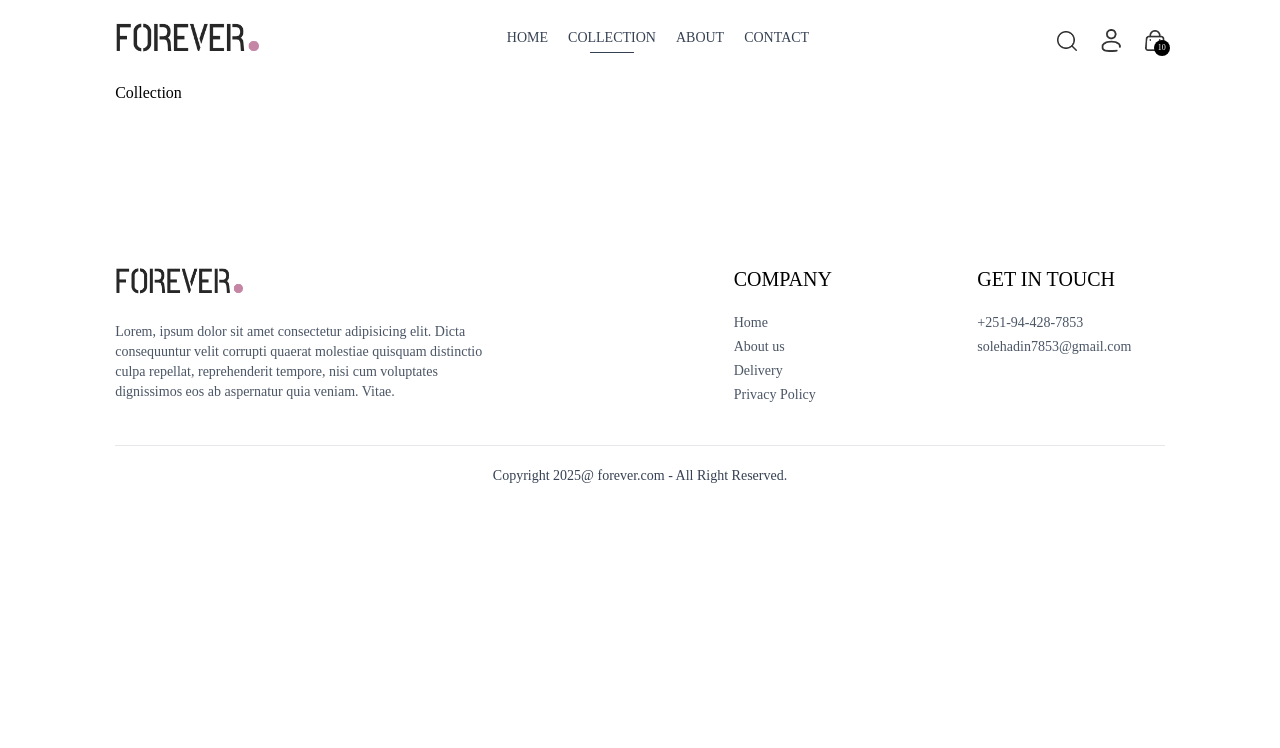
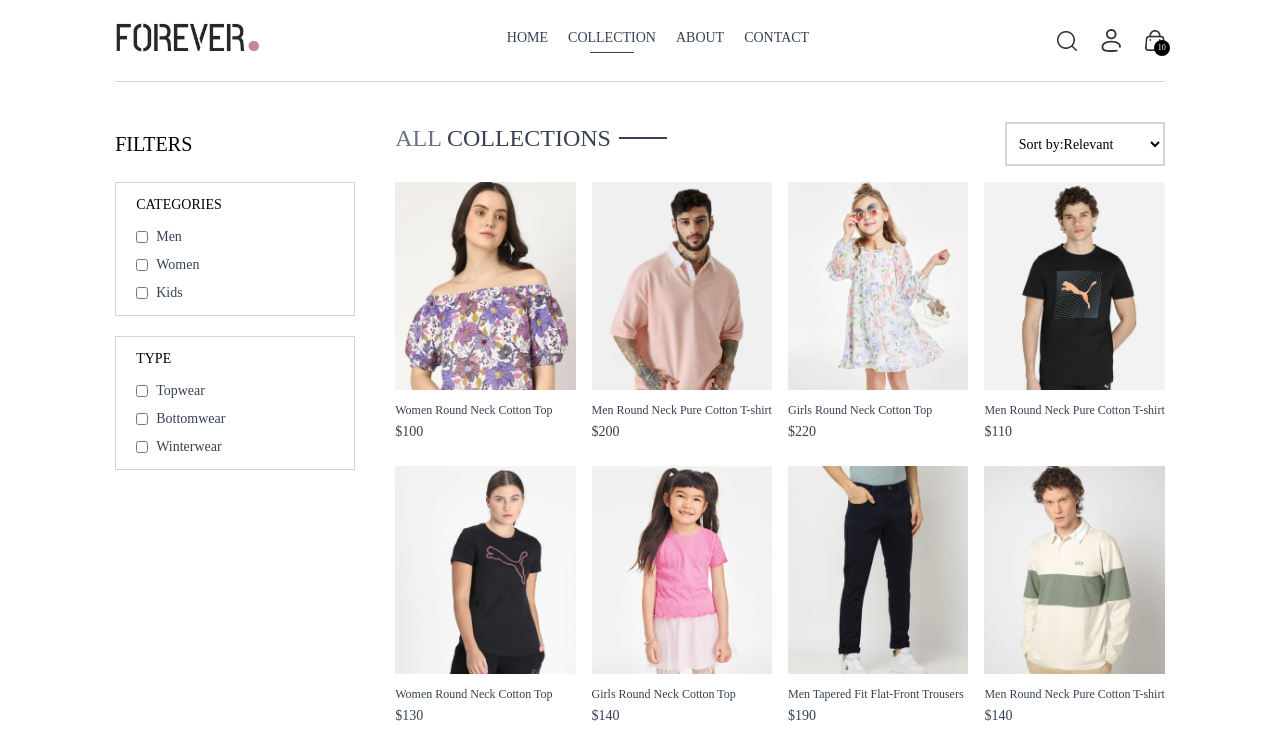
Before and after one commit to sele853/ecommerce, a React (Vite) app in the folder frontend/: page /collection in a window 1280 px wide. Shown: the top 748 px of the page. Built offline with nearby package versions, Linux system fonts and the light colour scheme.

Commit message:
Added advanced filter method for products

```diff
--- a/frontend/src/pages/Collection.jsx
+++ b/frontend/src/pages/Collection.jsx
@@ -1,7 +1,144 @@
-import React from "react";
+import React, { useContext, useEffect, useState } from "react";
+import { ShopContext } from "../context/ShopContext";
+import { assets } from "../assets/assets";
+import { Title } from "../components/Title";
+import ProductItem from "../components/ProductItem";
 
 function Collection() {
-  return <div>Collection</div>;
+
+  const {products} = useContext(ShopContext);
+  const [showFilter,setShowFilter] = useState(true);
+  const [filterProducts,setFilterProducts] = useState([]);
+  const [category,setCategory] = useState([]);
+  const [subCategory,setSubCategory] = useState([]);
+  const [sortType,setSortType] = useState('relevant');
+
+  const toggleCategory = (e) => {
+
+    if(category.includes(e.target.value))
+    {
+      setCategory(prev => prev.filter(item => item !== e.target.value))
+    }
+    else
+    {
+      setCategory(prev => [...prev,e.target.value])
+    }
+
+  }
+
+  const toggleSubcategory = (e) => {
+    if(subCategory.includes(e.target.value))
+    {
+      setSubCategory(prev => prev.filter(item => item !== e.target.value))
+    }
+    else
+    {
+      setSubCategory(prev => [...prev,e.target.value])
+    }
+  }
+
+  const applyFilter = () => {
+    let productsCopy = products.slice();
+
+    if(category.length > 0)
+    {
+      productsCopy = productsCopy.filter(item => category.includes(item.category));
+    }
+   if(subCategory.length > 0 )
+   {
+    productsCopy = productsCopy.filter(item => subCategory.includes(item.subCategory));
+   }
+    setFilterProducts(productsCopy);
+  }
+
+  const sortProducts = () => {
+    let fpcopy = filterProducts.slice();
+
+    switch(sortType)
+    {
+      case 'low-high':
+        setFilterProducts(fpcopy.sort((a,b)=>a.price - b.price));
+        break;
+      case 'high-low':
+        setFilterProducts(fpcopy.sort((a,b)=>b.price - a.price));
+        break;
+
+      default:
+        applyFilter();
+        break;
+    }
+  }
+
+  useEffect(()=>{
+    sortProducts();
+  },[sortType])
+
+  useEffect(()=>{
+    applyFilter();
+  },[category,subCategory])
+
+  return <div className="flex flex-col sm:flex-row gap-1 sm:gap-10 pt-10 border-t border-gray-300">
+    <div className="min-w-60">
+      <p onClick={()=>setShowFilter(!showFilter)} className="my-2 text-xl flex items-center gap-2 cursor-pointer">FILTERS
+        <img className={`h-3 sm:hidden ${showFilter ? 'rotate-90' : '' }`} src={assets.dropdown_icon} alt="" />
+      </p>
+      <div className={`border border-gray-300 pl-5 py-3 mt-6 ${showFilter ? '':'hidden'}`}>
+        <p className="text-sm mb-3 font-medium">CATEGORIES</p>
+        <div className="flex flex-col gap-2 text-sm font-light text-gray-700">
+           <p className="flex gap-2">
+               <input className="w-3" type="checkbox" value={"Men"} onChange={toggleCategory}/>Men
+           </p>
+           <p className="flex gap-2">
+               <input className="w-3" type="checkbox" value={"Women"} onChange={toggleCategory}/>Women
+           </p>
+           <p className="flex gap-2">
+               <input className="w-3" type="checkbox" value={"Kids"} onChange={toggleCategory}/>Kids
+           </p>
+        </div>
+
+      </div>
+
+      <div className={`border border-gray-300 pl-5 py-3 my-5 ${showFilter ? '':'hidden'}`}>
+        <p className="text-sm mb-3 font-medium">TYPE</p>
+        <div className="flex flex-col gap-2 text-sm font-light text-gray-700">
+           <p className="flex gap-2">
+               <input className="w-3" type="checkbox" value={"Topwear"} onChange={toggleSubcategory}/>Topwear
+           </p>
+           <p className="flex gap-2">
+               <input className="w-3" type="checkbox" value={"Bottomwear"} onChange={toggleSubcategory}/>Bottomwear
+           </p>
+           <p className="flex gap-2">
+               <input className="w-3" type="checkbox" value={"Winterwear"} onChange={toggleSubcategory}/>Winterwear
+           </p>
+        </div>
+
+      </div>
+    </div>
+
+    <div className="flex-1">
+      <div className="flex justify-between text-base sm:text-2xl mb-4">
+        <Title text1={'ALL'} text2={'COLLECTIONS'}/>
+        <select onChange={(e)=>setSortType(e.target.value)} className="border-2 border-gray-300 text-sm px-2">
+          <option value="relevant" >Sort by:Relevant</option>
+          <option value="low-high">Sort by:Low To High</option>
+          <option value="high-low">Sort by:High To Low</option>
+        </select>
+
+      </div>
+
+      <div className="grid grid-cols-2 md:grid-cols-3 lg:grid-cols-4 gap-4 gap-y-6">
+        {
+          filterProducts.map((item,index)=>(
+          <ProductItem key={index} id={item._id} name={item.name} image={item.image} price={item.price}/>
+            ))
+        }
+
+
+      </div>
+
+    </div>
+
+  </div>;
 }
 
 export default Collection;
```
